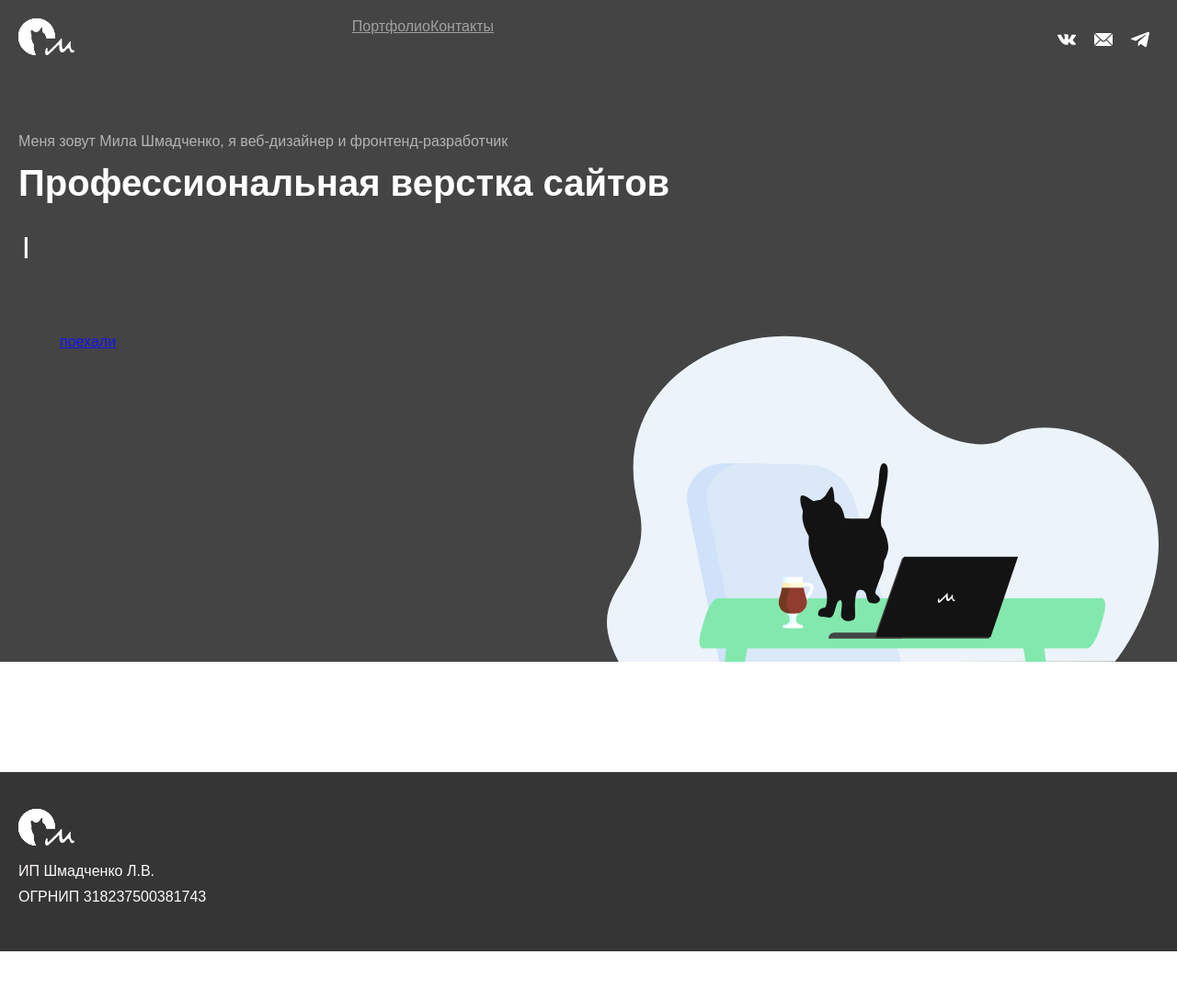
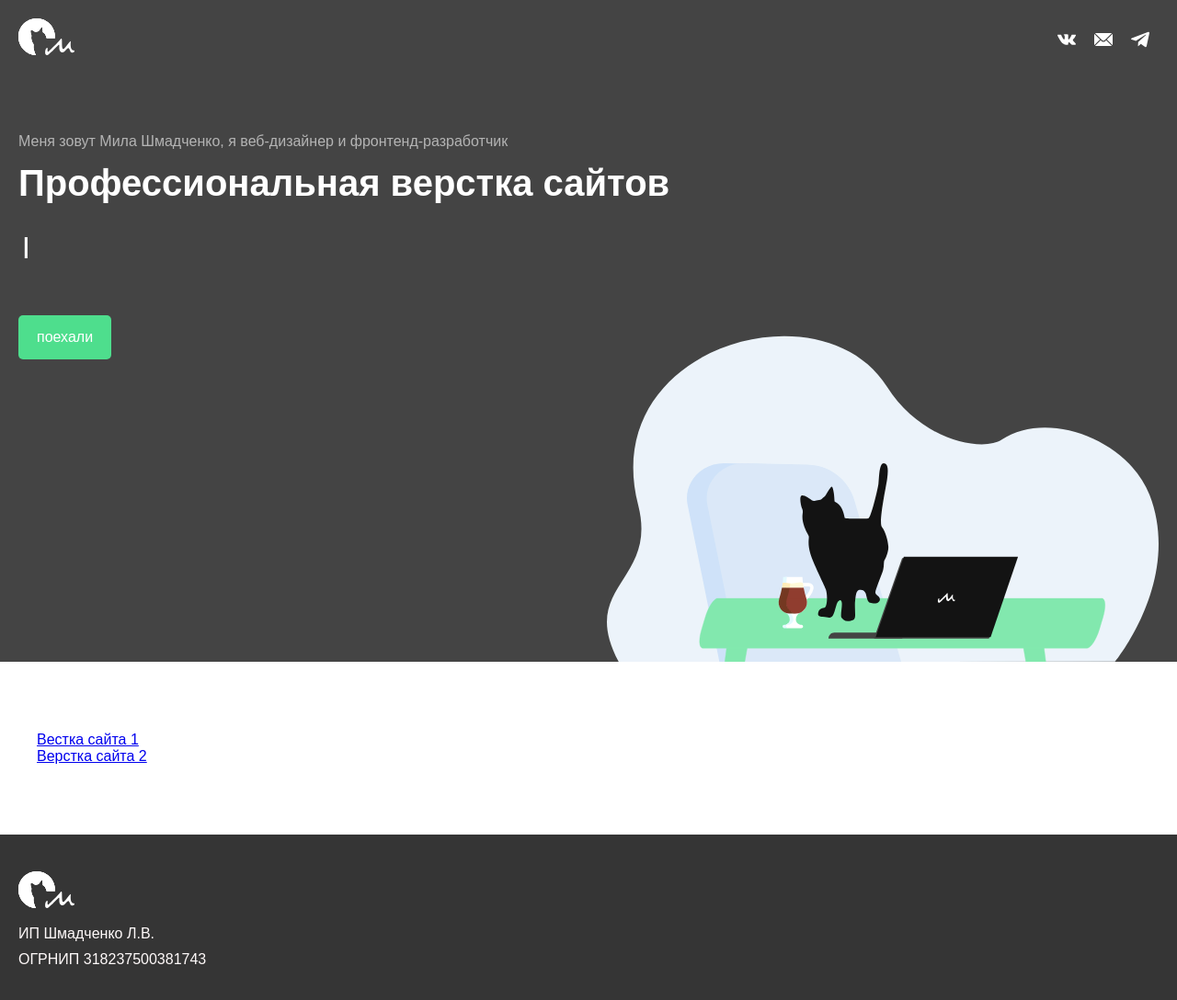
Before and after one commit to Mila-bit/Mila-bit.github.io, a plain HTML site: page index.html in a window 1280 px wide. Shown: the whole page at 92% size. Before the commit the page ends 1035 px from the top, so only its background shows below. Drawn offline with nearby package versions, Linux system fonts and the light colour scheme; a script that the page names is missing.

Commit message:
create portfolio ul

```diff
--- a/css/style.css
+++ b/css/style.css
@@ -10,6 +10,19 @@
   padding-top: 20px;
   background-color: #353535;
   opacity: 0.92;
+}
+
+.header__btn {
+  background-color: #40DC84;
+  padding: 15px 20px;
+  border-radius: 5px;
+  color: white;
+  text-decoration: none;
+}
+
+.header__btn:hover {
+  transform: scale(1.1);
+  animation-duration: 600ms;
 }
 
 .conteiner {
--- a/index.html
+++ b/index.html
@@ -19,9 +19,8 @@
 	<body class="body">
 		<div class="header">
 			<div class="conteiner">
-				<div data-collapse="medium" data-animation="default" data-duration="400" role="banner" class="navbar w-nav">
+				<div data-collapse="medium" data-animation="default" data-duration="400" role="banner" class="navbar">
 					<div class="div-block-2"><a href="#" class="brand w-nav-brand"><img src="images/5f7df8b475ad9061515378fc_logo-whitenew20(1).svg" loading="lazy" alt="" class="image"></a>
-						<nav role="navigation" id="my-nav" class="w-nav-menu"><a href="/" aria-current="page" class="my-link w-nav-link w--current">Портфолио</a><a href="#" class="my-link w-nav-link">Контакты</a></nav>
 						<div class="menu-button w-nav-button">
 							<div class="w-icon-nav-menu"></div>
 						</div>
@@ -43,10 +42,14 @@
 					<h1 class="header__h1">Профессиональная верстка сайтов</h1>
 					<div class="typed-wrapper">
 						<h1 class="j-heading"><span class="typed">__</span></h1>
-					</div><a data-clipboard-text="test" href="#" class="btn w-button">поехали</a></div>
+					</div><a data-clipboard-text="test" href="#" class="header__btn">поехали</a></div>
 			</div><img src="images/5f7ed53f0046a35eab6aef2c_cat_work.svg" loading="lazy" alt="" class="image-2"></div>
 		<div class="portfolio">
 			<div class="conteiner"></div>
+			<ul>
+				<li><a href="https://mila-bit.github.io/uber-landing">Вестка сайта 1</a></li>
+				<li><a href="https://mila-bit.github.io/pest-control">Верстка сайта 2</a></li>
+			</ul>
 		</div>
 		<div class="footer">
 			<div class="conteiner"><a href="#" class="w-inline-block"><img src="images/5f7df8b475ad9061515378fc_logo-whitenew20(1).svg" loading="lazy" alt="" class="image"></a><a href="https://www.rusprofile.ru/ip/318237500381743" class="link-block w-inline-block"><div class="footer__text">ИП Шмадченко Л.В.</div><div class="footer__text">ОГРНИП 318237500381743</div></a></div>
```
